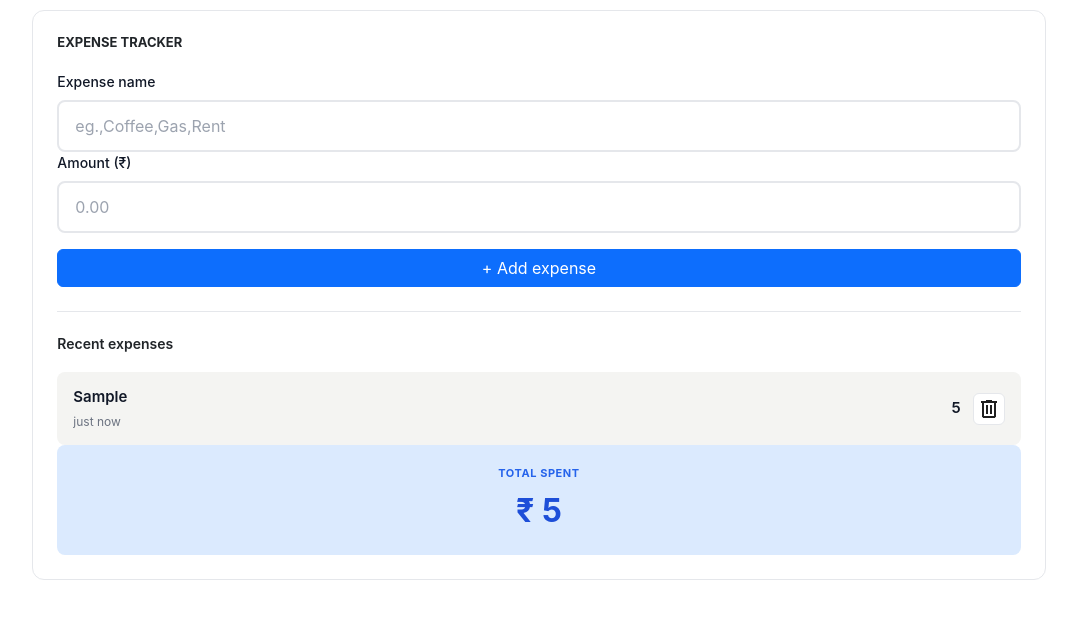
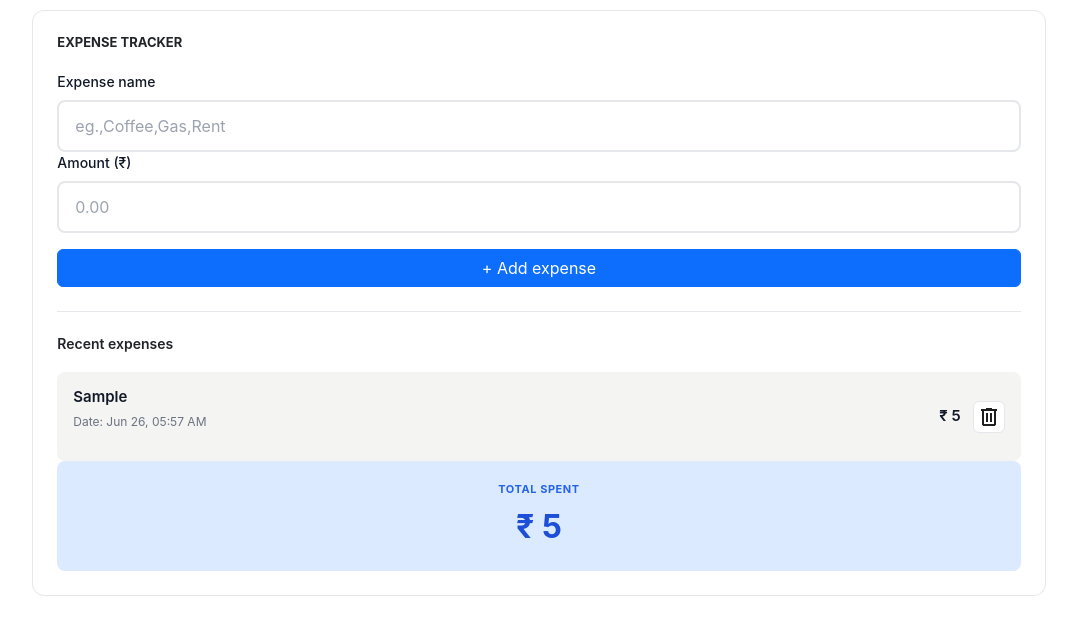
Before and after one commit to DishantGirase/Expense-tracker, a React (Vite) app in the folder Expense-Tracker/: page / in a window 1280 px wide. Both pictures are taken after typing "Sample", "5" into the empty fields and a click on the button "+ Add expense". Shown: the top 634 px of the page, without its empty margins (101-1178 px from the left). Built offline with nearby package versions, Linux system fonts and the light colour scheme.

Commit message:
final touch up

```diff
--- a/Expense-Tracker/src/App.jsx
+++ b/Expense-Tracker/src/App.jsx
@@ -19,6 +19,15 @@ function App() {
   const handleOnChangeAmount = (event) => {
     setInputAmount(event.target.value);
   };
+  const formatDate = (date) => {
+    return new Date(date).toLocaleDateString("en-US", {
+      // year: "numeric",
+      month: "short",
+      day: "numeric",
+      hour: "2-digit",
+      minute: "2-digit",
+    });
+  };
 
   const handleOnClickAddBtn = (event) => {
     if (!inputName.trim() || !inputAmount) return;
@@ -28,9 +37,10 @@ function App() {
       key: Date.now(),
       name: inputName,
       amount: parseFloat(inputAmount),
+      createdAt: new Date(),
     };
 
-    setExpenses((prevExpenses) => [...prevExpenses, newExpense]);
+    setExpenses((prevExpenses) => [newExpense, ...prevExpenses]);
     setInputName("");
     setInputAmount("");
   };
@@ -54,6 +64,7 @@ function App() {
         {/* <AddExpense></AddExpense> */}
         <div className="separator"></div>
         <ExpenseHistoryContainer
+          formatDate={formatDate}
           expenses={expenses}
           handleOnDelete={handleOnDelete}
         ></ExpenseHistoryContainer>
--- a/Expense-Tracker/src/components/expenseHistoryCard.jsx
+++ b/Expense-Tracker/src/components/expenseHistoryCard.jsx
@@ -1,16 +1,16 @@
 import deleteIcon from "../assets/delete-icon.png";
 import styles from "./expenseHistoryCard.module.css";
-const ExpenseHistoryCard = ({ name, id, amount, handleOnDelete }) => {
+const ExpenseHistoryCard = ({ name, id, amount, handleOnDelete, date }) => {
   return (
     <>
       {" "}
       <div className={styles.cardContainer}>
         <div className={styles.expenseInfoContainer}>
           <div className={styles.expenseName}>{name}</div>
-          <div className={styles.expenseDate}>just now</div>
+          <div className={styles.expenseDate}>{date}</div>
         </div>
         <div className={styles.expenseRight}>
-          <div className={styles.expenseAmount}>{amount}</div>
+          <div className={styles.expenseAmount}>{`₹ ${amount}`}</div>
           <div className={styles.btnDelete}>
             <img
               src={deleteIcon}
--- a/Expense-Tracker/src/components/expenseHistoryContainer.jsx
+++ b/Expense-Tracker/src/components/expenseHistoryContainer.jsx
@@ -1,6 +1,6 @@
 import ExpenseHistoryCard from "./expenseHistoryCard";
 import styles from "./ExpenseHistoryContainer.module.css";
-const ExpenseHistoryContainer = ({ expenses, handleOnDelete }) => {
+const ExpenseHistoryContainer = ({ expenses, handleOnDelete, formatDate }) => {
   return (
     <>
       {" "}
@@ -12,6 +12,7 @@ const ExpenseHistoryContainer = ({ expenses, handleOnDelete }) => {
             key={expense.id}
             name={expense.name}
             amount={expense.amount}
+            date={<p>Date: {formatDate(expense.createdAt)}</p>}
             handleOnDelete={handleOnDelete}
           />
         ))}
```
